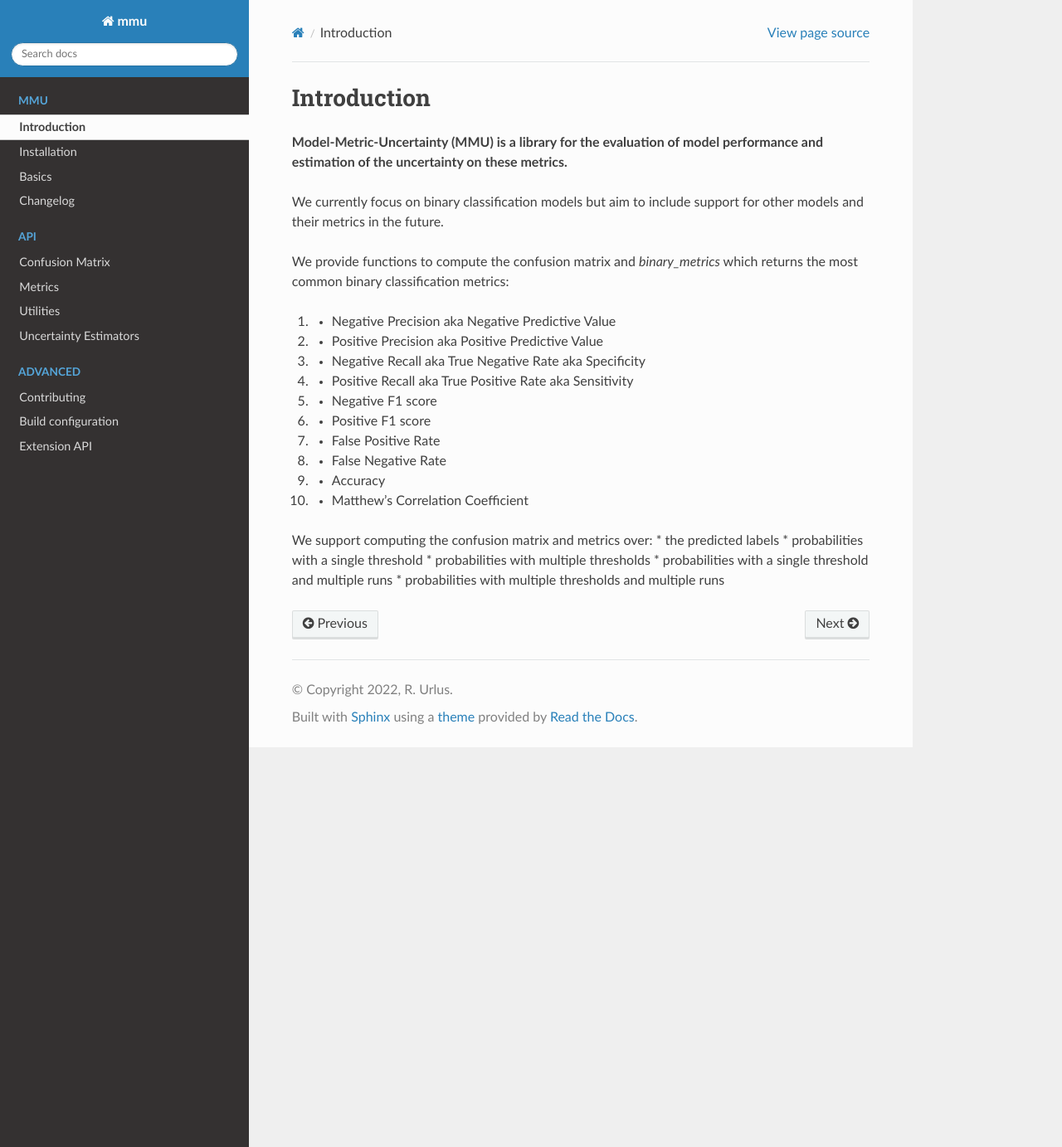
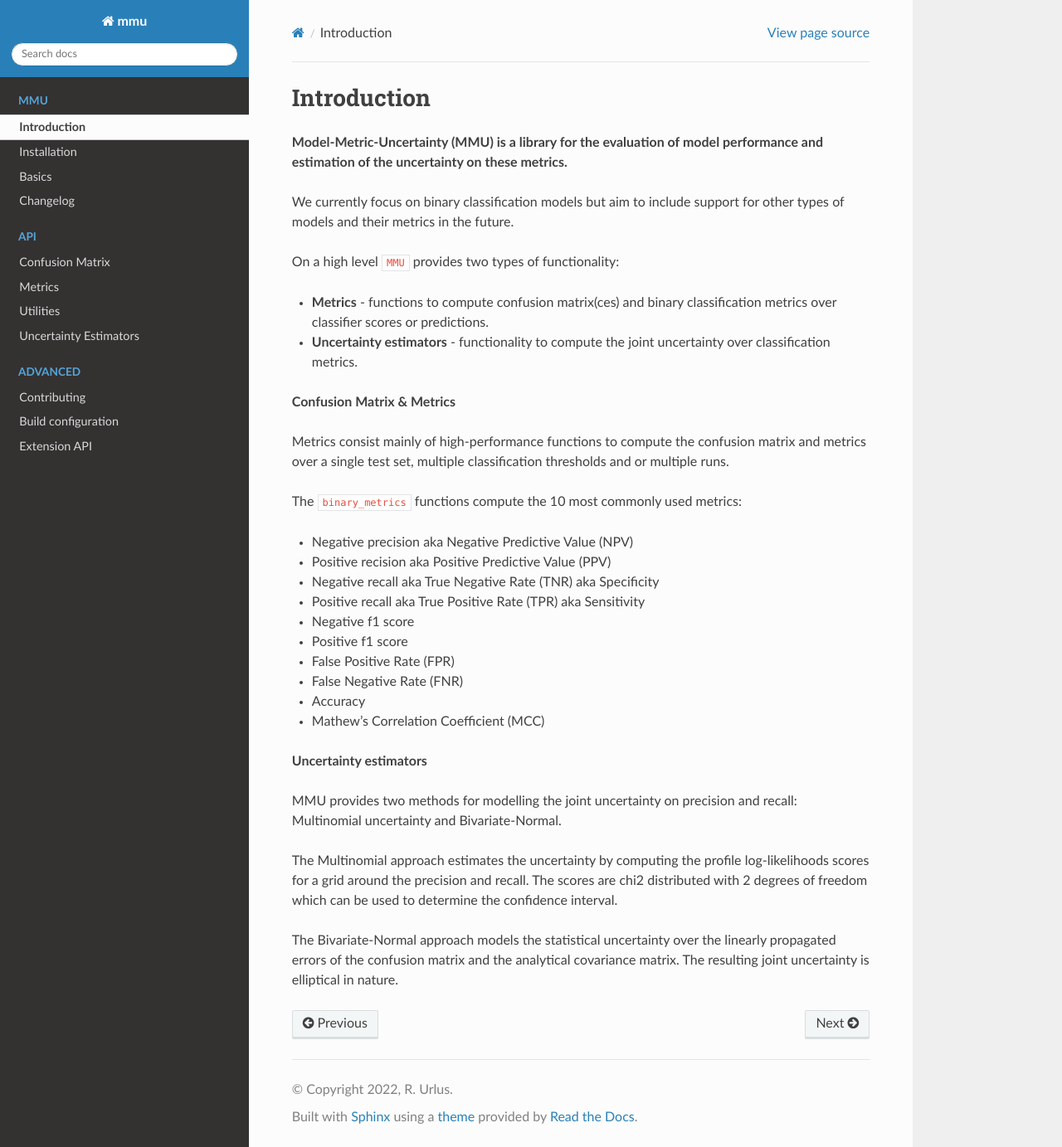
Before and after one commit to RUrlus/ModelMetricUncertainty, a Sphinx documentation site: the page built from docs/source/introduction.rst, in a window 1280 px wide and 1383 px high. Shown: the whole window at 83% size. Built offline with Sphinx 7.4.7 and the Read the Docs theme 2.0.0, drawn with Linux system fonts in a browser that asks for light colours.

Commit message:
DOC: Update README

```diff
--- a/docs/source/introduction.rst
+++ b/docs/source/introduction.rst
@@ -3,24 +3,34 @@ Introduction
 
 **Model-Metric-Uncertainty (MMU) is a library for the evaluation of model performance and estimation of the uncertainty on these metrics.**
 
-We currently focus on binary classification models but aim to include support for other models and their metrics in the future.
+We currently focus on binary classification models but aim to include support for other types of models and their metrics in the future.
 
-We provide functions to compute the confusion matrix and `binary_metrics` which returns the most common binary classification metrics:
+On a high level ``MMU`` provides two types of functionality:
 
-1. - Negative Precision aka Negative Predictive Value
-2. - Positive Precision aka Positive Predictive Value
-3. - Negative Recall aka True Negative Rate aka Specificity
-4. - Positive Recall aka True Positive Rate aka Sensitivity
-5. - Negative F1 score
-6. - Positive F1 score
-7. - False Positive Rate
-8. - False Negative Rate
-9. - Accuracy
-10. - Matthew's Correlation Coefficient
+* **Metrics** - functions to compute confusion matrix(ces) and binary classification metrics over classifier scores or predictions.
+* **Uncertainty estimators** - functionality to compute the joint uncertainty over classification metrics.
 
-We support computing the confusion matrix and metrics over:
-* the predicted labels
-* probabilities with a single threshold
-* probabilities with multiple thresholds
-* probabilities with a single threshold and multiple runs
-* probabilities with multiple thresholds and multiple runs
+**Confusion Matrix & Metrics**
+
+Metrics consist mainly of high-performance functions to compute the confusion matrix and metrics over a single test set, multiple classification thresholds and or multiple runs.
+
+The ``binary_metrics`` functions compute the 10 most commonly used metrics:
+
+- Negative precision aka Negative Predictive Value (NPV)
+- Positive recision aka Positive Predictive Value (PPV)
+- Negative recall aka True Negative Rate (TNR) aka Specificity
+- Positive recall aka True Positive Rate (TPR) aka Sensitivity
+- Negative f1 score
+- Positive f1 score
+- False Positive Rate (FPR)
+- False Negative Rate (FNR)
+- Accuracy
+- Mathew's Correlation Coefficient (MCC)
+
+**Uncertainty estimators**
+
+MMU provides two methods for modelling the joint uncertainty on precision and recall: Multinomial uncertainty and Bivariate-Normal.
+
+The Multinomial approach estimates the uncertainty by computing the profile log-likelihoods scores for a grid around the precision and recall. The scores are chi2 distributed with 2 degrees of freedom which can be used to determine the confidence interval.
+
+The Bivariate-Normal approach models the statistical uncertainty over the linearly propagated errors of the confusion matrix and the analytical covariance matrix. The resulting joint uncertainty is elliptical in nature.
--- a/setup.py
+++ b/setup.py
@@ -34,7 +34,7 @@ if DEV:
     FULL_VERSION += '.dev'
 
 # read the contents of readme file
-with open("README.md", encoding="utf-8") as f:
+with open("README.rst", encoding="utf-8") as f:
     long_description = f.read()
 
 def write_version_py(filename: str = 'mmu/version.py') -> None:
```
Also changed, not shown: README.rst (+30 -51 lines).
